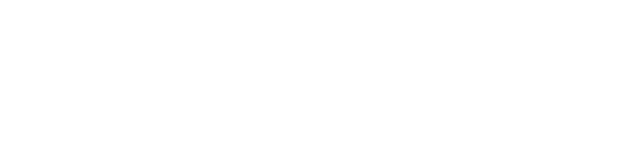
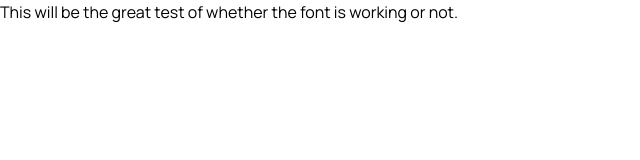
Before and after one commit to valtism/rainer, a website: page index.html in a window 1280 px wide. Shown: the whole page, without its empty margins (0-640 px from the left). Drawn offline with nearby package versions, Linux system fonts and the light colour scheme; files that its build step writes are made by us from their sources.

Commit message:
Add Manrope font
Add tick svg

```diff
--- /dev/null
+++ b/font.css
@@ -0,0 +1,6 @@
+@supports (font-variation-settings: normal) {
+  @font-face {
+    font-family: "Manrope";
+    src: url("Manrope-VariableFont_wght.ttf") format("truetype");
+  }
+}
--- a/index.html
+++ b/index.html
@@ -4,7 +4,10 @@
     <meta charset="UTF-8" />
     <meta name="viewport" content="width=device-width, initial-scale=1.0" />
     <title>Rainer Voelksen</title>
+    <link rel="stylesheet" href="font.css">
     <link rel="stylesheet" href="index.css" />
   </head>
-  <body></body>
+  <body>
+    This will be the great test of whether the font is working or not.
+  </body>
 </html>
--- a/tailwind.config.js
+++ b/tailwind.config.js
@@ -5,7 +5,11 @@ module.exports = {
   },
   purge: ["./**/*.html"],
   theme: {
-    extend: {},
+    extend: {
+      fontFamily: {
+        sans: ["Manrope", "sans-serif"],
+      },
+    },
   },
   variants: {},
   plugins: [],
```
Also changed, not shown: Manrope-VariableFont_wght.ttf (added), images/tick.svg (added).
